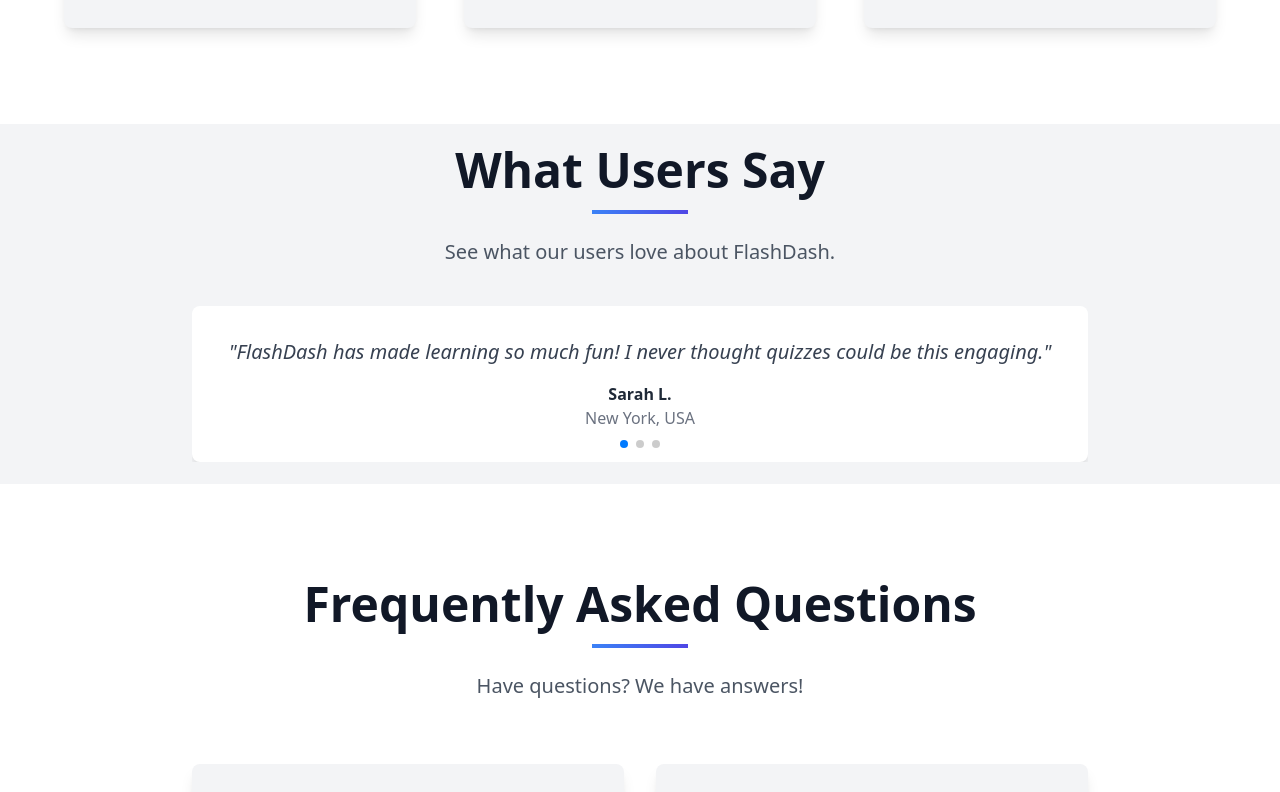
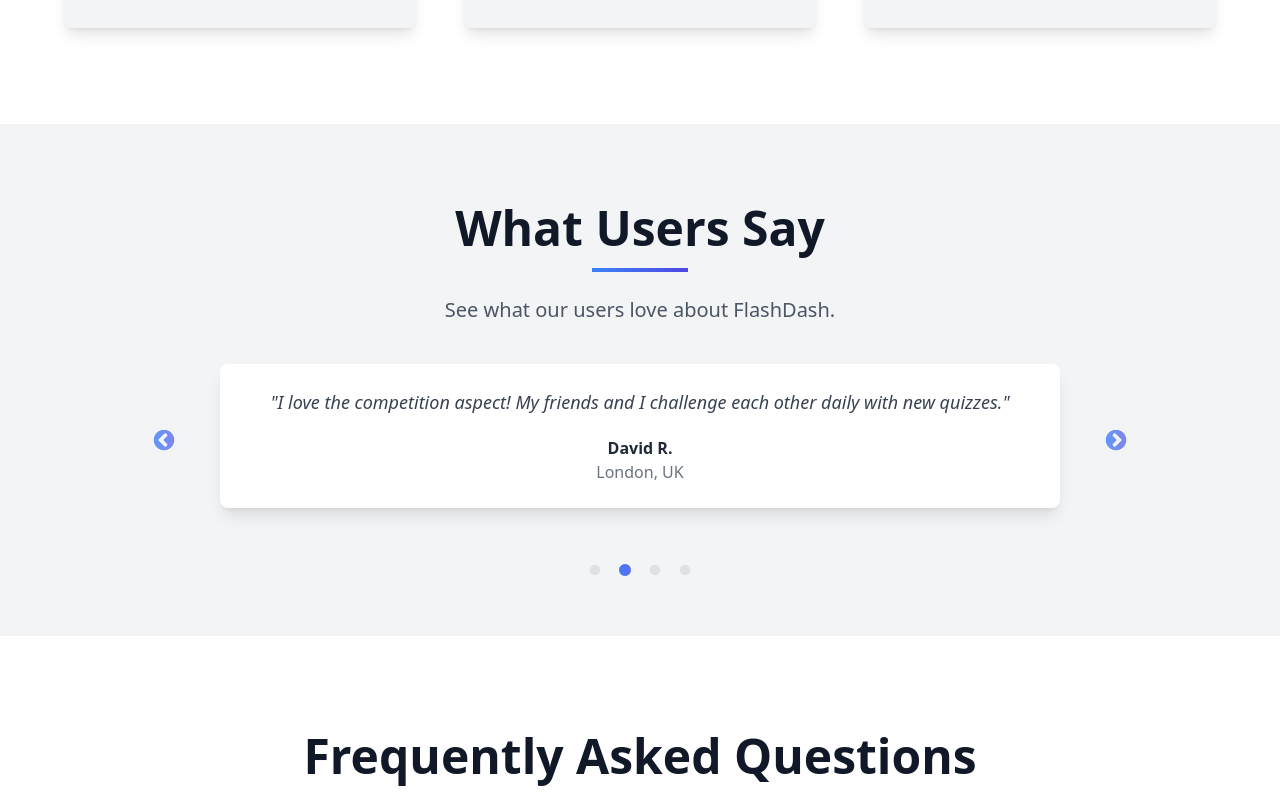
Before and after one commit to P4r1nc3/FlashDash_Frontend, a React (Vite) app: page / in a window 1280 px wide. Shown: the part 1800-2592 px from the top of the page. Built offline with nearby package versions, Linux system fonts and the light colour scheme.

Commit message:
Improved what users says section

```diff
--- a/package.json
+++ b/package.json
@@ -37,6 +37,7 @@
     "@tailwindcss/postcss": "^4.0.9",
     "@types/react": "^18.3.12",
     "@types/react-dom": "^18.3.1",
+    "@types/react-slick": "^0.23.13",
     "@vitejs/plugin-react-swc": "^3.5.0",
     "eslint": "^9.15.0",
     "eslint-plugin-react-hooks": "^5.0.0",
--- a/src/pages/home/Home.tsx
+++ b/src/pages/home/Home.tsx
@@ -1,9 +1,9 @@
+import React, { useEffect } from 'react';
 import { Link } from 'react-router-dom';
 import { motion } from 'framer-motion';
-import { Swiper, SwiperSlide } from 'swiper/react';
-import 'swiper/css';
-import 'swiper/css/pagination';
-import { Pagination } from 'swiper/modules';
+import Slider from "react-slick";
+import "slick-carousel/slick/slick.css";
+import "slick-carousel/slick/slick-theme.css";
 import { Star, Award, Users, Zap, Book, Gift } from 'lucide-react';
 
 interface FeatureCardProps {
@@ -25,6 +25,79 @@ interface FAQItemProps {
 }
 
 const Home = () => {
+    const slickSettings = {
+        dots: true,
+        infinite: true,
+        speed: 500,
+        slidesToShow: 1,
+        slidesToScroll: 1,
+        autoplay: true,
+        autoplaySpeed: 5000,
+        pauseOnHover: true,
+        adaptiveHeight: false,
+        arrows: true,
+        dotsClass: "slick-dots custom-dots",
+        responsive: [
+            {
+                breakpoint: 1024,
+                settings: {
+                    arrows: false,
+                }
+            }
+        ]
+    };
+
+    useEffect(() => {
+        const style = document.createElement('style');
+        style.textContent = `
+            .custom-dots {
+                margin-top: 20px !important;
+            }
+            .custom-dots li button:before {
+                font-size: 12px !important;
+                opacity: 0.5;
+                color: #ccc !important;
+            }
+            .custom-dots li.slick-active button:before {
+                opacity: 1;
+                background: linear-gradient(to right, #3B82F6, #6366F1);
+                -webkit-background-clip: text;
+                background-clip: text;
+                color: transparent !important;
+                font-size: 14px !important;
+            }
+            .slick-prev, .slick-next {
+                width: 24px !important;
+                height: 24px !important;
+                z-index: 10;
+                top: 40% !important;
+                transform: translateY(-50%) !important;
+            }
+            .slick-prev {
+                left: -40px !important;
+            }
+            .slick-next {
+                right: -40px !important;
+            }
+            .slick-prev:before, .slick-next:before {
+                font-size: 24px !important;
+                background: linear-gradient(to right, #3B82F6, #6366F1);
+                -webkit-background-clip: text;
+                background-clip: text;
+                color: transparent !important;
+                opacity: 0.8 !important;
+            }
+            .slick-prev:hover:before, .slick-next:hover:before {
+                opacity: 1 !important;
+            }
+        `;
+        document.head.appendChild(style);
+
+        return () => {
+            document.head.removeChild(style);
+        };
+    }, []);
+
     return (
         <main className="w-full">
             {/* Hero Section */}
@@ -132,40 +205,52 @@ const Home = () => {
             </section>
 
             {/* Testimonials Section */}
-            <section className="h-[45vh] py-20 bg-gray-100 text-center flex flex-col justify-center">
+            <section className="py-20 bg-gray-100 text-center">
                 <div className="container mx-auto px-6 lg:px-16">
+                    <motion.div
+                        initial={{ opacity: 0, y: 20 }}
+                        whileInView={{ opacity: 1, y: 0 }}
+                        transition={{ duration: 0.7 }}
+                        viewport={{ once: true }}
+                    >
                         <h2 className="text-4xl sm:text-5xl font-bold text-gray-900 mb-4">What Users Say</h2>
                         <div className="w-24 h-1 bg-gradient-to-r from-blue-500 to-indigo-600 mx-auto mb-6"></div>
                         <p className="text-xl text-gray-600 max-w-2xl mx-auto mb-10">See what our users love about FlashDash.</p>
-                    <Swiper
-                        modules={[Pagination]}
-                        spaceBetween={30}
-                        slidesPerView={1}
-                        pagination={{ clickable: true }}
-                        className="w-full max-w-4xl mx-auto"
-                    >
-                        <SwiperSlide>
+                    </motion.div>
+
+                    {/* React Slick Carousel zastępujący Swiper */}
+                    <div className="w-full max-w-4xl mx-auto relative">
+                        <Slider {...slickSettings}>
+                            <div className="px-4">
                                 <Testimonial
-                                quote="FlashDash has made learning so much fun! I never thought quizzes could be this engaging."
+                                    quote="FlashDash has made learning fun! I never thought quizzes could be this engaging and addictive."
                                     name="Sarah L."
                                     location="New York, USA"
                                 />
-                        </SwiperSlide>
-                        <SwiperSlide>
+                            </div>
+                            <div className="px-4">
                                 <Testimonial
-                                quote="I love the competition aspect! My friends and I challenge each other daily."
+                                    quote="I love the competition aspect! My friends and I challenge each other daily with new quizzes."
                                     name="David R."
                                     location="London, UK"
                                 />
-                        </SwiperSlide>
-                        <SwiperSlide>
+                            </div>
+                            <div className="px-4">
                                 <Testimonial
-                                quote="The rewards system keeps me motivated to keep learning every day."
+                                    quote="The rewards system keeps me motivated to learn every day. I've maintained a 60-day streak!"
                                     name="Emma W."
                                     location="Sydney, Australia"
                                 />
-                        </SwiperSlide>
-                    </Swiper>
+                            </div>
+                            <div className="px-4">
+                                <Testimonial
+                                    quote="As a teacher, I use FlashDash to make my lessons interactive. My students love it and learn more."
+                                    name="Michael K."
+                                    location="Toronto, Canada"
+                                />
+                            </div>
+                        </Slider>
+                    </div>
                 </div>
             </section>
 
@@ -194,7 +279,7 @@ const Home = () => {
             </section>
 
             {/* Footer Section */}
-            <footer className="h-[35vh] bg-gradient-to-r from-blue-400 to-indigo-400 text-white flex flex-col items-center justify-center text-center">
+            <footer className="bg-gradient-to-r from-blue-400 to-indigo-400 text-white py-16 flex flex-col items-center justify-center text-center">
                 <div className="container mx-auto px-6">
                     <p className="text-2xl mb-8">Join thousands of learners and start your journey today!</p>
                     <Link to="/register">
@@ -222,10 +307,14 @@ const FeatureCard = ({ title, description, icon }: FeatureCardProps) => (
 );
 
 const Testimonial = ({ quote, name, location }: TestimonialProps) => (
-    <div className="bg-white p-8 rounded-lg shadow-lg">
-        <p className="text-xl italic text-gray-700 mb-4">"{quote}"</p>
+    <div className="bg-white p-6 rounded-lg shadow-lg mb-12 mx-3">
+        <div className="flex flex-col justify-between h-24">
+            <p className="text-lg italic text-gray-700 mb-4 line-clamp-3">"{quote}"</p>
+            <div>
                 <h4 className="font-bold text-gray-800">{name}</h4>
                 <span className="text-gray-500">{location}</span>
+            </div>
+        </div>
     </div>
 );
 
```
Also changed, not shown: 1 other file (tests, documents, lock files or other folders). Lines whose indentation alone changed are shown as unchanged.
